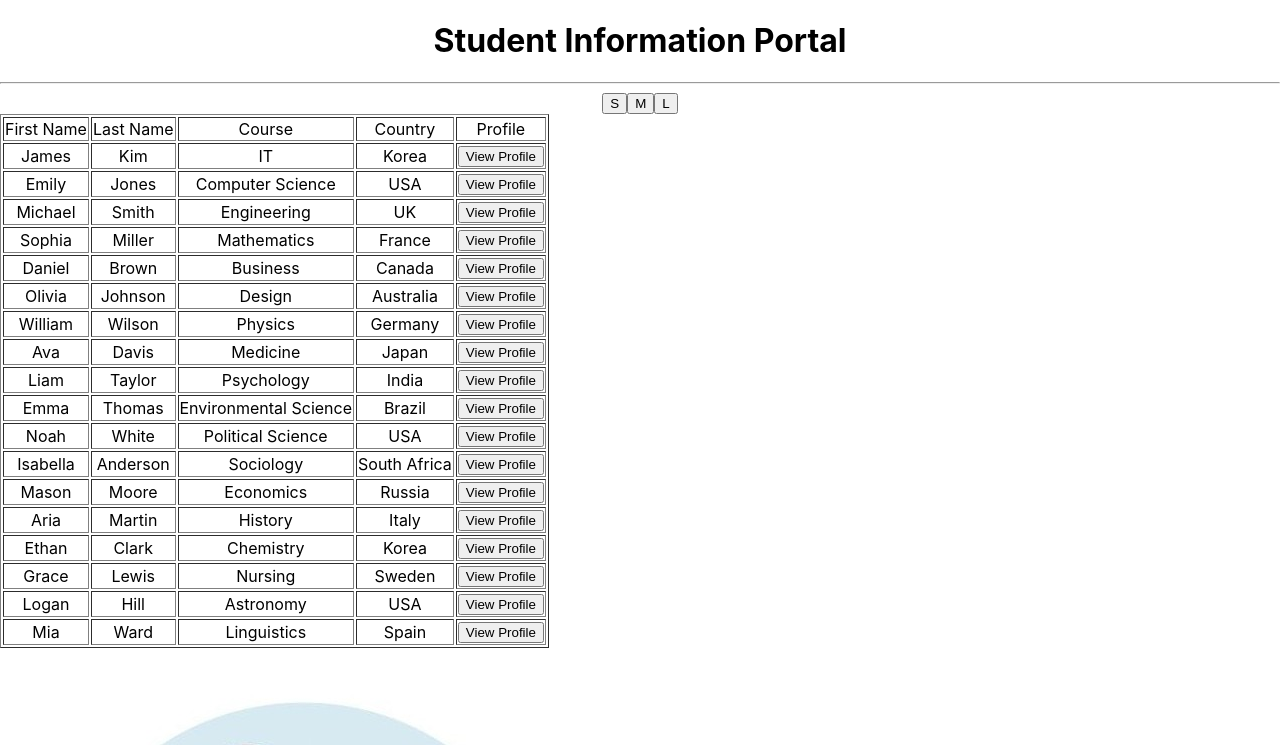
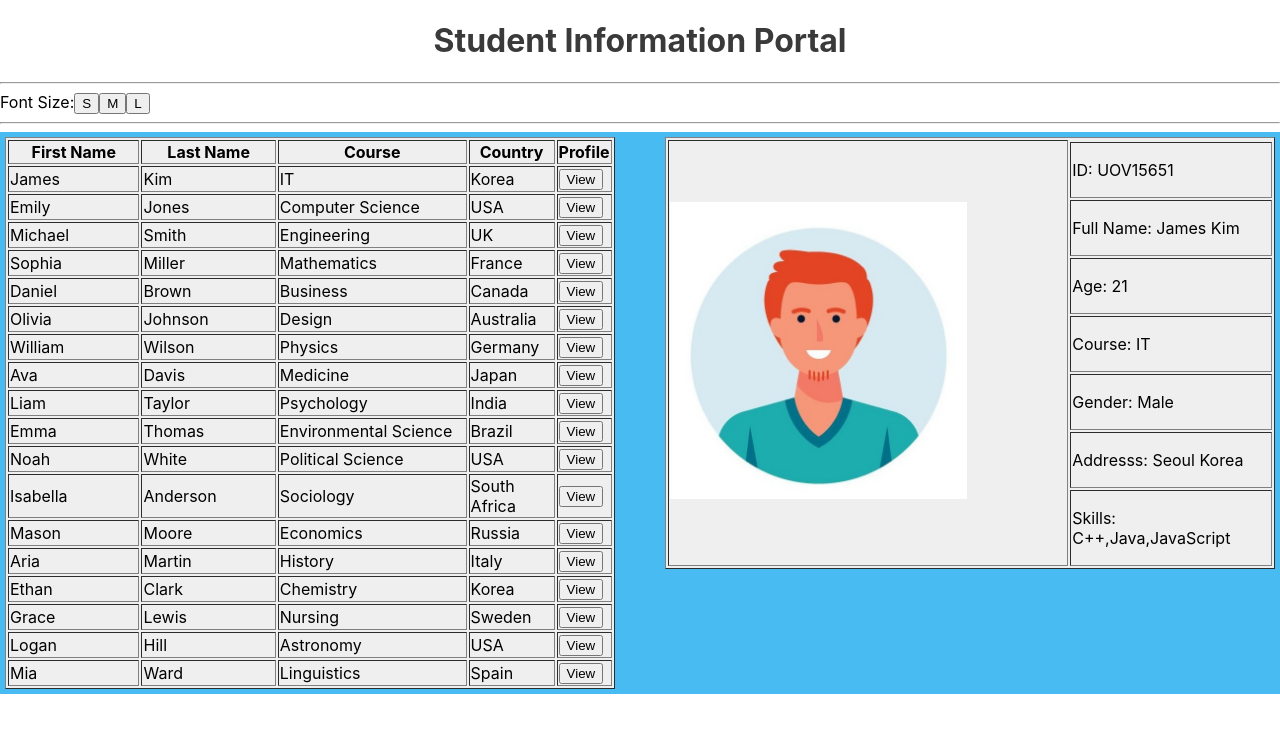
Before and after one commit to LayuruLK/IT31332024NewProject, a React (Create React App) app in the folder myapp/: page / in a window 1280 px wide. Shown: the top 745 px of the page. Built offline with nearby package versions, Linux system fonts and the light colour scheme.

Commit message:
Add CSS and Finalize the Project

```diff
--- a/myapp/src/App.css
+++ b/myapp/src/App.css
@@ -1,38 +1,35 @@
-.App {
-  text-align: center;
+*{
+  width: auto;
+}
+.outerDiv
+{
+    background-color: #49bbf3;
+    align-content: center;
+    height: fit-content;
+    color: #fff;
+    margin: 0px auto;
+    padding: 5px;
+    position: absolute;
+}
+.leftDiv
+{
+    background-color: #efefef;
+    color: #000;
+    width: 48%;
+    float: left;
+}
+.rightDiv
+{
+    background-color: #efefef;
+    color: #000;
+    width: 48%;
+    float: right;
+}
+.profile{
+    width: 75%;
 }
 
-.App-logo {
-  height: 40vmin;
-  pointer-events: none;
+h1 {
+text-align: center;
+color: #3a3a3a;
 }
-
-@media (prefers-reduced-motion: no-preference) {
-  .App-logo {
-    animation: App-logo-spin infinite 20s linear;
-  }
-}
-
-.App-header {
-  background-color: #282c34;
-  min-height: 100vh;
-  display: flex;
-  flex-direction: column;
-  align-items: center;
-  justify-content: center;
-  font-size: calc(10px + 2vmin);
-  color: white;
-}
-
-.App-link {
-  color: #61dafb;
-}
-
-@keyframes App-logo-spin {
-  from {
-    transform: rotate(0deg);
-  }
-  to {
-    transform: rotate(360deg);
-  }
-}
--- a/myapp/src/App.js
+++ b/myapp/src/App.js
@@ -13,16 +13,18 @@ function App() {
 
   return (
     <>
-        <div className="App" style={{ fontSize }}>
         <h1>Student Information Portal</h1>
         <hr></hr>
         <FontSize setFontSize={setFontSize}/>
+        <hr></hr>
+      <div className='outerDiv' style={{ fontSize }}>
+          <div className="leftDiv" >
             <StudentTable setSelectedStudent={setSelectedStudent}/>
+          </div>
+
+          <div className='rightDiv'>
             <StudentProfile student={selectedStudent}/>
           </div>
-
-        <div>
-
       </div>
     </>
   );
--- a/myapp/src/components/FontSize.js
+++ b/myapp/src/components/FontSize.js
@@ -1,6 +1,7 @@
 export default function({setFontSize}) {
     return(
         <>
+            Font Size:
             <button onClick={()=>setFontSize('8px')}>S</button>
             <button onClick={()=>setFontSize('16px')}>M</button>
             <button onClick={()=>setFontSize('24px')}>L</button>
--- /dev/null
+++ b/myapp/src/components/StudentProfile.css
@@ -0,0 +1,3 @@
+table .img {
+    width: 50%;
+}
--- a/myapp/src/components/StudentProfile.js
+++ b/myapp/src/components/StudentProfile.js
@@ -1,33 +1,37 @@
+import './StudentProfile.css'
+
 export default function StudentProfile({student}) {
 
     return (
         <>
-            <table>
+            <table border={'1px'}>
                <tr>
-               <img className="profile"
-                src={require('../assets/profilepic/'+student.profilePic)}
-                alt="Profile"/>
+                <td rowSpan={9} className='img'>
+                    <img className="profile"
+                        src={require('../assets/profilepic/'+student.profilePic)}
+                        alt="Profile"/>
+                </td>
                </tr>
                <tr>
-                    <p>ID: {student.studentId}</p>
+                <td><p>ID: {student.studentId}</p></td>
                </tr>
                <tr>
-                    <p>Full Name: {student.firstName} {student.lastName}</p>
+                <td><p>Full Name: {student.firstName} {student.lastName}</p></td>
                </tr>
                <tr>
-                    <p>Age: {student.age}</p>
+                <td><p>Age: {student.age}</p></td>
                </tr>
                <tr>
-                    <p>Course: {student.course}</p>
+                <td><p>Course: {student.course}</p></td>
                </tr>
                <tr>
-                    <p>Gender: {student.gender}</p>
+                <td><p>Gender: {student.gender}</p></td>
                </tr>
                <tr>
-                    <p>Addresss: {student.address.city} {student.address.country}</p>
+                 <td><p>Addresss: {student.address.city} {student.address.country}</p></td>
                </tr>
                <tr>
-                    <p>Skills: {student.skills.join(',' )}</p>
+                <td><p>Skills: {student.skills.join(',' )}</p></td>
                </tr>
             </table>
         </>
--- /dev/null
+++ b/myapp/src/components/StudentTable.css
@@ -0,0 +1,19 @@
+table {
+    width: 100%;
+}
+
+td{
+    width: 20%;
+}
+
+table .fn {
+    width: 25%;
+}
+
+table .ln {
+    width: 25%;
+}
+
+table .c {
+    width: 35%;
+}
--- a/myapp/src/components/StudentTable.js
+++ b/myapp/src/components/StudentTable.js
@@ -1,15 +1,16 @@
 import { students } from '../StudentsDb';
+import './StudentTable.css'
 
 export default function StudentTable({setSelectedStudent}) {
     return(
-        <>
+        <div>
             <table border={'1px'}>
                 <tr>
-                  <td>First Name</td>
-                  <td>Last Name</td>
-                  <td>Course</td>
-                  <td>Country</td>
-                  <td>Profile</td>
+                  <th className='fn'>First Name</th>
+                  <th className='ln'>Last Name</th>
+                  <th className='c'>Course</th>
+                  <th>Country</th>
+                  <th>Profile</th>
                 </tr>
 
                     {students.map((student)=>(
@@ -18,11 +19,11 @@ export default function StudentTable({setSelectedStudent}) {
                             <td>{student.lastName}</td>
                             <td>{student.course}</td>
                             <td>{student.address.country}</td>
-                            <td><button onClick={() => setSelectedStudent(student)}>View Profile</button></td>
+                            <td><button onClick={() => setSelectedStudent(student)}>View</button></td>
                         </tr>
                     ))}
 
             </table>
-        </>
+        </div>
     );
 }
```
Lines whose indentation alone changed are shown as unchanged.
